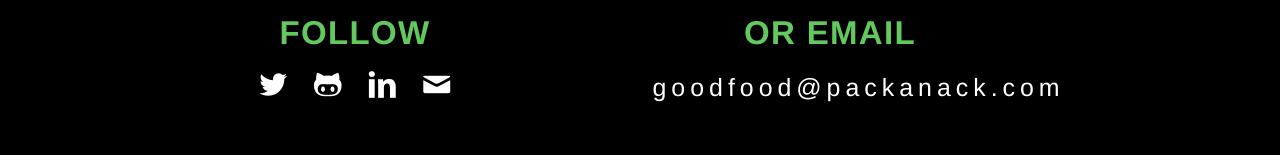
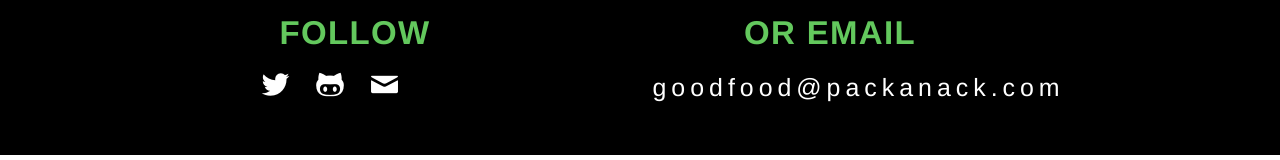
Before and after one commit to klw43325rocks/PackanackBBQ, a plain HTML site: page index.html in a window 1280 px wide. Shown: the part 10080-10240 px from the top of the page. Drawn offline with Linux system fonts and the light colour scheme.

Commit message:
Update index.html

```diff
--- a/index.html
+++ b/index.html
@@ -377,7 +377,6 @@
                 <ul class="social_icons">
                     <li><a class="icon-twitter color_animation" href="https://twitter.com/PackanackBBQ" target="_blank"></a></li>
                     <li><a class="icon-github color_animation" href="https://www.facebook.com/packanackbbq" target="_blank"></a></li>
-                    <li><a class="icon-linkedin color_animation" href="#" target="_blank"></a></li>
                     <li><a class="icon-mail color_animation" href="mailto:goodfood@packanack.com?Subject=Packanack%20BBQ%20Club"></a></li>
                 </ul>
             </div>
```
